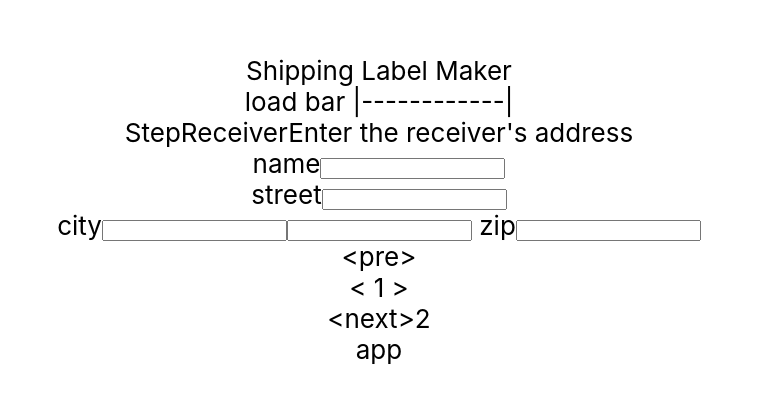
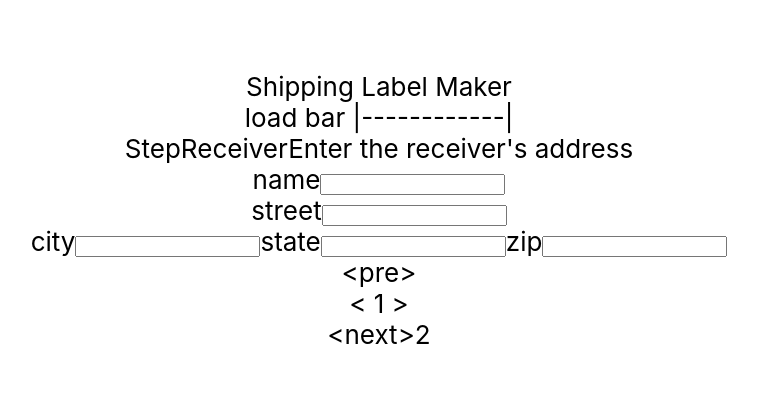
Before and after one commit to jolaya182/reactLabelCreater, a React (Create React App) app: page / in a window 1280 px wide. Shown: the part 190-592 px from the top of the page, without its empty margins (261-1019 px from the left). Built offline with nearby package versions, Linux system fonts and the light colour scheme.

Commit message:
added the all of the basic functionality for the wizard stepper

```diff
--- a/src/App.js
+++ b/src/App.js
@@ -20,7 +20,6 @@ function App() {
       <div className="App">
         <header className="App-header">
           <ShippingLabelMaker></ShippingLabelMaker>
-         {"app"}
         </header>
       </div>
   );
--- a/src/core/components/features/shipping-label-maker/shippingLabelMaker.jsx
+++ b/src/core/components/features/shipping-label-maker/shippingLabelMaker.jsx
@@ -8,33 +8,109 @@
  * description: this component handles the shippingLabelmaker aspect of the application
  */
 
-import Wizard from '../../wizard/wizard';
+import React from "react";
+import Wizard from "../../wizard/wizard";
 
 /**
- * @function ShippingLabelMaker
+ *
+ *
+ * @export
+ * @class ShippingLabelMaker
+ * @extends {React.component()}
  */
-function ShippingLabelMaker() {
-    const shippingObject = {
-        receiver:{
-            name:null,
-            street:null,
-            city:null,
-            state:null,
-            zip:null
+export default class ShippingLabelMaker extends React.Component {
+  constructor(props) {
+    super(props);
+    this.state = {
+      shippingObject: {
+        receiver: {
+          name: null,
+          street: null,
+          city: null,
+          state: null,
+          zip: null,
         },
-        sender:{
-            name:null,
-            street:null,
-            city:null,
-            state:null,
-            zip:null
+        sender: {
+          name: null,
+          street: null,
+          city: null,
+          state: null,
+          zip: null,
         },
         weight: 0,
-        shippingOption:1,
+        shippingOption: null,
+        shippingRate: 0.4,  //shippingRate shippingCost
+        shippingCost: 0,    //added for convenience
+      },
     };
-    return(
-        <Wizard shippingObject={shippingObject}/>
-    )
+  }
+
+  handleReceiver = (evt) => {
+    evt.preventDefault();
+    const { value, name } = evt.target;
+    const { shippingObject } = this.state;
+    const {receiver} = shippingObject;
+    const newReceiver = {
+      ...receiver, [name]: value,
+    };
+    const newShippingObject = { ...shippingObject, receiver: newReceiver };
+    this.setState({ shippingObject:newShippingObject });
+
+    this.setState();
+  };
+
+  handleSender = (evt) => {
+    evt.preventDefault();
+    const { value, name } = evt.target;
+    const { shippingObject } = this.state;
+    const {sender} = shippingObject;
+    const newSender = {
+      ...sender, [name]: value,
+    };
+    const newShippingObject = { ...shippingObject, sender: newSender };
+    this.setState({ shippingObject:newShippingObject });
+  };
+
+  handleWeight = (evt) => {
+    evt.preventDefault();
+    const { value } = evt.target;
+    const { shippingObject } = this.state;
+    const newShippingObject = { ...shippingObject, weight: value };
+    this.setState({ shippingObject: newShippingObject });
+  };
+
+  handleShippingOption = (evt) => {
+    evt.preventDefault();
+    const { shippingObject } = this.state;
+    const { weight, shippingRate } = shippingObject;
+    const { name } = evt.target;
+    const newShippingObject = {
+      ...shippingObject,
+      shippingOption: name,
+      shippingCost: this.calculateCost(weight, shippingRate, name),
+    };
+    const newOBj = { shippingObject: newShippingObject };
+    console.log("newOBj", newOBj);
+    this.setState(newOBj);
+  };
+
+  calculateCost = (weight, shippingRate, shippingOption) => {
+    const num =(weight * shippingRate * (shippingOption === "ground" ? 1 : 1.5));
+    return num.toFixed(2);
+  };
+
+  render() {
+    const { shippingObject } = this.state;
+    const { handleShippingOption, handleWeight, handleSender, handleReceiver } = this;
+    console.log("shippingObject____", shippingObject.shippingOption);
+    return (
+      <Wizard
+        wizardContext={shippingObject}
+        handleShippingOption={handleShippingOption}
+        handleWeight={handleWeight}
+        handleSender={handleSender}
+        handleReceiver={handleReceiver}
+      />
+    );
+  }
 }
-
-export default ShippingLabelMaker;
--- a/src/core/components/steps/step-confirm.jsx
+++ b/src/core/components/steps/step-confirm.jsx
@@ -12,18 +12,29 @@
 import React from "react";
 import Step from "./step";
 
-const StepConfirm = ({ wizardContext, total }) => {
+const StepConfirm = ({ wizardContext, shippingCost }) => {
   const { weight, shippingOption } = wizardContext;
   return (
     <Step>
       {"StepConfirm"}
       <div>
-        <div> {"weight"}
-        <input type="text"></input>{weight} </div>
-        <div> {"option"}
-        <input type="text"></input>{shippingOption} </div>
-        <div> {"total"}
-        <input type="text"></input>{total} </div>
+        <div>
+          {"weight: "}
+          {weight}
+        </div>
+        <div>
+          {"option: "}
+          {
+            {
+              ground: <div type="text">{"ground"}</div>,
+              priority: <div type="text">{"priority"}</div>,
+            }[shippingOption]
+          }
+        </div>
+        <div>
+          {"total: $"}
+          {shippingCost}
+        </div>
       </div>
     </Step>
   );
--- a/src/core/components/steps/step-option.jsx
+++ b/src/core/components/steps/step-option.jsx
@@ -12,12 +12,40 @@
 import React from "react";
 import Step from "./step";
 
-const StepOption = ({wizardContext}) => {
-  const {shippingOption} = wizardContext;
-  return (<Step  >
-      {"StepOption"}
-  <div>{"shippingOption"}<input type="text"></input>{shippingOption}</div>
+const StepOption = ({ wizardContext, handleShippingOption }) => {
+  const { shippingOption } = wizardContext;
 
-    </Step>);
+  console.log(
+    "shippingOption->",
+    shippingOption,
+    shippingOption === "priority"
+  );
+  return (
+    <Step>
+      {/* <form> */}
+        <label>
+          {"ground"}
+          <input
+            type="radio"
+            value="red"
+            checked={shippingOption === "ground"}
+            name="ground"
+            onChange={handleShippingOption}
+          />
+        </label>
+
+        <label>
+          {"priority"}
+          <input
+            type="radio"
+            value="red"
+            checked={shippingOption === "priority"}
+            name="priority"
+            onChange={handleShippingOption}
+          />
+        </label>
+      {/* </form> */}
+    </Step>
+  );
 };
 export default StepOption;
--- a/src/core/components/steps/step-receiver.jsx
+++ b/src/core/components/steps/step-receiver.jsx
@@ -12,15 +12,34 @@
 import React from "react";
 import Step from "./step";
 
-const StepReceiver = ({wizardContext}) => {
+const StepReceiver = ({wizardContext, handleReceiver}) => {
   const {receiver} = wizardContext;
   const {name, street, city,state, zip} = receiver;
   return (<Step  >
       {"StepReceiver"}
       {"Enter the receiver's address"}
-  <div>{"name"}<input type="text"></input>{name}</div>
-  <div>{"street"}<input type="text"></input>{street}</div>
-  <div>{"city"}<input type="text"></input>{city}<input type="text"></input>{state}{" zip"}<input type="text"></input>{zip}</div>
+      <div>
+        <label>{"name"}
+        <input  name={"name"} onChange={handleReceiver} value={name} type="text"/>
+        </label>
+      </div>
+      <div>
+      <label>{"street"}
+        <input  name={"street"} onChange={handleReceiver} value={street} type="text"/>
+      </label>
+      </div>
+
+      <div>
+      <label>{"city"}
+        <input  name={"city"} onChange={handleReceiver} value={city} type="text"/>
+      </label>
+      <label>{"state"}
+        <input  name={"state"} onChange={handleReceiver} value={state}type="text"/>
+      </label>
+      <label>{"zip"}
+        <input  name={"zip"} onChange={handleReceiver} value={zip} type="text"/>
+      </label>
+      </div>
     </Step>);
 };
 export default StepReceiver;
--- a/src/core/components/steps/step-sender.jsx
+++ b/src/core/components/steps/step-sender.jsx
@@ -12,15 +12,36 @@
 import React from "react";
 import Step from "./step";
 
-const StepSender = ({wizardContext}) => {
-  const {receiver} = wizardContext;
-  const {name, street, city,state, zip} = receiver;
-  return (<Step  >
+const StepSender = ({ wizardContext, handleSender }) => {
+  const { receiver } = wizardContext;
+  const { name, street, city, state, zip } = receiver;
+  return (
+    <Step>
       {"StepSender"}
       {"Enter the sender's address"}
-  <div>{"name"}<input type="text"></input>{name}</div>
-  <div>{"street"}<input type="text"></input>{street}</div>
-  <div>{"city"}<input type="text"></input>{city}<input type="text"></input>{state}{" zip"}<input type="text"></input>{zip}</div>
-    </Step>);
+      <div>
+        <label>{"name"}
+        <input  name={"name"} onChange={handleSender} value={name} type="text"/>
+        </label>
+      </div>
+      <div>
+      <label>{"street"}
+        <input  name={"street"} onChange={handleSender} value={street} type="text"/>
+      </label>
+      </div>
+
+      <div>
+      <label>{"city"}
+        <input  name={"city"} onChange={handleSender} value={city} type="text"/>
+      </label>
+      <label>{"state"}
+        <input  name={"state"} onChange={handleSender} value={state}type="text"/>
+      </label>
+      <label>{"zip"}
+        <input  name={"zip"} onChange={handleSender} value={zip} type="text"/>
+      </label>
+      </div>
+    </Step>
+  );
 };
 export default StepSender;
--- a/src/core/components/steps/step-weight.jsx
+++ b/src/core/components/steps/step-weight.jsx
@@ -12,12 +12,21 @@
 import React from "react";
 import Step from "./step";
 
-const StepWeight = ({wizardContext}) => {
-  const {weight} = wizardContext;
-  return (<Step  >
+const StepWeight = ({ wizardContext, handleWeight }) => {
+  const { weight } = wizardContext;
+  return (
+    <Step>
       {"StepWeight"}
-  <div>{"weight"}<input type="text"></input>{weight}</div>
-
-    </Step>);
+      <div><label>{"weight"}
+        <input
+          name="weight"
+          type="text"
+          value={weight}
+          onChange={handleWeight}
+        ></input>
+        </label>
+      </div>
+    </Step>
+  );
 };
 export default StepWeight;
--- a/src/core/components/wizard/wizard.jsx
+++ b/src/core/components/wizard/wizard.jsx
@@ -25,14 +25,13 @@ import StepConfirm from "./../steps/step-confirm";
 export default class Wizard extends React.Component {
   constructor(props) {
     super(props);
+
     this.state = {
-      wizardContext: props.shippingObject,
       wizardAction: {
         prev: 1,
         next: 2,
         end: 5,
       },
-      total: 0,
       currentStep: 1,
     };
   }
@@ -85,24 +84,55 @@ export default class Wizard extends React.Component {
   };
 
   render() {
-    const { wizardContext, currentStep, total, wizardAction } = this.state;
+    const { wizardContext } = this.props;
+    const { shippingOption, shippingCost } = wizardContext;
+    const { currentStep, wizardAction } = this.state;
     const { clickNext, clickPrev } = this;
+    const {
+      handleShippingOption,
+      handleWeight,
+      handleSender,
+      handleReceiver,
+    } = this.props;
     const { prev, next, end } = wizardAction;
+
+    console.log("shipping Otion", shippingOption);
+
     return (
       <div>
-        <form>
+        {/* <form> */}
         <div>{"Shipping Label Maker"}</div>
         <div type="text"> {"load bar |------------|"}</div>
         {
           {
-              1: <StepReceiver wizardContext={wizardContext}></StepReceiver>,
-              2: <StepSender wizardContext={wizardContext}></StepSender>,
-              3: <StepWeight wizardContext={wizardContext}></StepWeight>,
-              4: <StepOption wizardContext={wizardContext}></StepOption>,
+            1: (
+              <StepReceiver
+                wizardContext={wizardContext}
+                handleReceiver={handleReceiver}
+              ></StepReceiver>
+            ),
+            2: (
+              <StepSender
+                wizardContext={wizardContext}
+                handleSender={handleSender}
+              ></StepSender>
+            ),
+            3: (
+              <StepWeight
+                wizardContext={wizardContext}
+                handleWeight={handleWeight}
+              ></StepWeight>
+            ),
+            4: (
+              <StepOption
+                wizardContext={wizardContext}
+                handleShippingOption={handleShippingOption}
+              ></StepOption>
+            ),
             5: (
               <StepConfirm
                 wizardContext={wizardContext}
-                  total={total}
+                shippingCost={shippingCost}
               ></StepConfirm>
             ),
           }[currentStep]
@@ -120,7 +150,7 @@ export default class Wizard extends React.Component {
             {currentStep !== end ? next : null}
           </div>
         </div>
-        </form>
+        {/* </form> */}
       </div>
     );
   }
```
Lines whose indentation alone changed are shown as unchanged.
